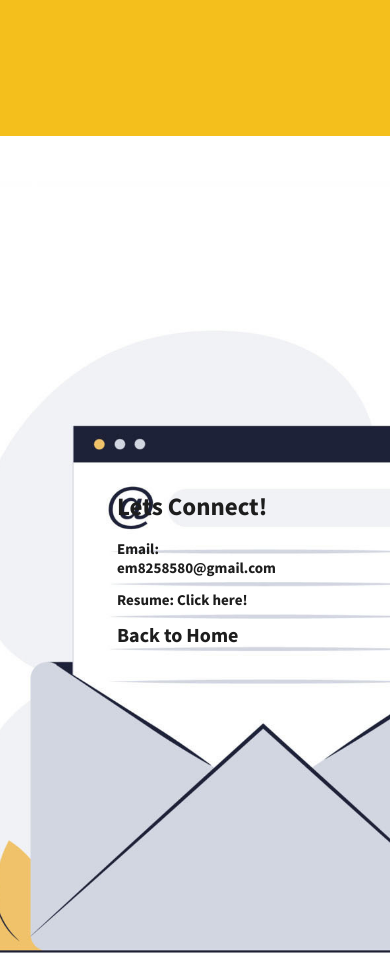
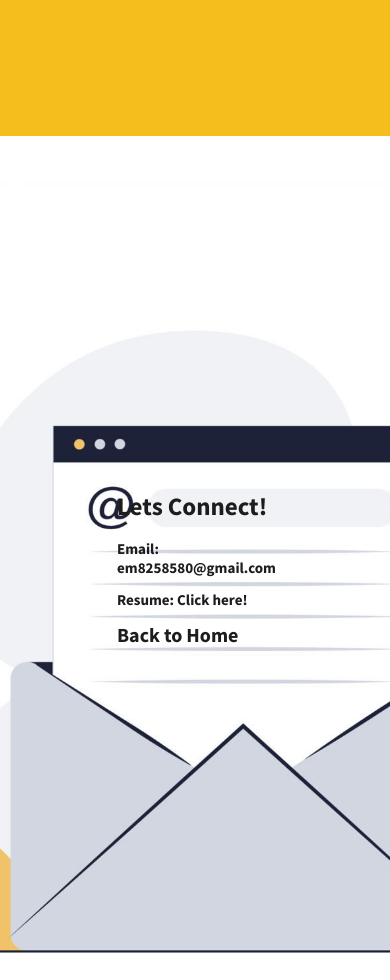
Before and after one commit to MediogreCoder/PortfolioWebsiteMobile, a React (Create React App) app in the folder portfoliosite/: page / in a window 390 px wide. Shown: the part 3240-4220 px from the top of the page. Built offline with nearby package versions, Linux system fonts and the light colour scheme.

Commit message:
ct adjust

```diff
--- a/portfoliosite/src/ComponentsStyle/contact.css
+++ b/portfoliosite/src/ComponentsStyle/contact.css
@@ -36,7 +36,7 @@ a:hover {
 @media only screen and (max-width: 650px) {
   .contactArea{
     background-size: cover;
-    background-position-x: -200px;
+    background-position-x: -220px;
     background-position-y: 45px;
     font-size: 10px;
   }
```
